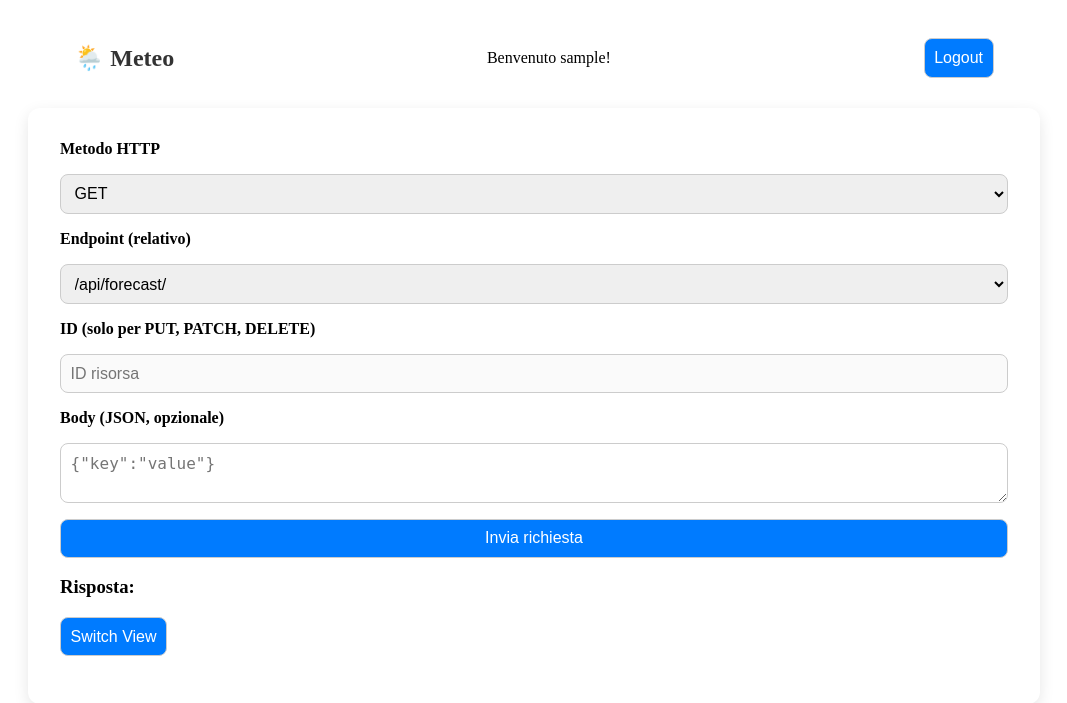
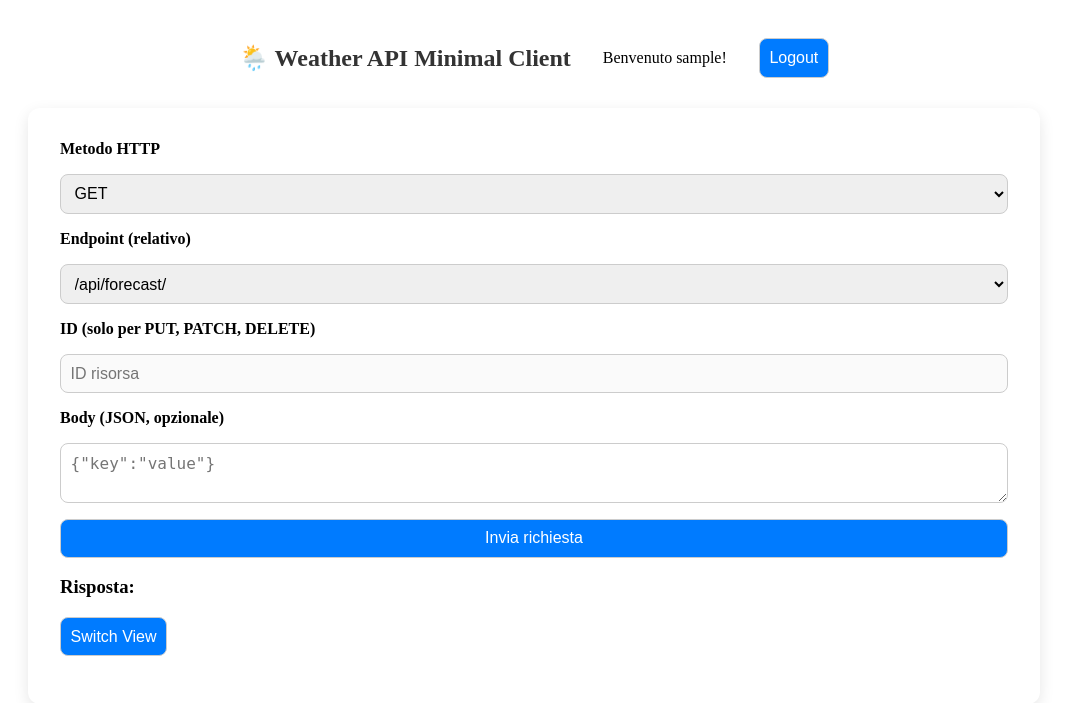
Before and after one commit to iCecche/DjangoWeatherAPI, a Django app: page /api/admin/ in a window 1280 px wide. Shown: the top 703 px of the page, without its empty margins (106-1173 px from the left). Run offline with Django 5.2, Linux system fonts and the light colour scheme; the visitor is signed in with stand-in values (Sample User, id 1).

Commit message:
Refactor: minor changes

```diff
--- /dev/null
+++ b/requirements.txt
@@ -0,0 +1,4 @@
+asgiref==3.8.1
+Django==5.2.3
+djangorestframework==3.16.0
+sqlparse==0.5.3
--- a/static/css/AdminPage.css
+++ b/static/css/AdminPage.css
@@ -1,7 +1,8 @@
 nav {
     display: flex;
     flex-direction: row;
-    justify-content: space-around;
+    justify-content: center;
+    gap: 2rem;
     align-items: center;
     padding: 1rem;
 }
--- a/static/css/UserPage.css
+++ b/static/css/UserPage.css
@@ -1,7 +1,8 @@
 nav {
     display: flex;
     flex-direction: row;
-    justify-content: space-around;
+    justify-content: center;
+    gap: 2rem;
     align-items: center;
     padding: 1rem;
 }
--- a/static/js/AdminPage.js
+++ b/static/js/AdminPage.js
@@ -1,5 +1,3 @@
-alert("loaded");
-
 const form = document.getElementById("apiForm");
 const csrftoken = getCookie('csrftoken');
 const tableContainer = document.getElementById('table-container');
--- a/templates/Index/AdminPage.html
+++ b/templates/Index/AdminPage.html
@@ -9,7 +9,7 @@
 <body>
   <header>
     <nav>
-    <h1>🌦️ Meteo</h1>
+    <h1>🌦️ Weather API Minimal Client</h1>
       {% if user.is_authenticated %}
         <span>Benvenuto {{ user.username }}!</span>
         <form action="{% url 'logout' %}" method="post">
--- a/templates/Index/UserPage.html
+++ b/templates/Index/UserPage.html
@@ -9,7 +9,7 @@
 <body>
 <header>
     <nav>
-        <h1>🌦️ Meteo</h1>
+        <h1>🌦️ Weather API Minimal Client</h1>
         {% if user.is_authenticated %}
             <span>Benvenuto {{ user.username }}!</span>
             <form action="{% url 'logout' %}" method="post">
```
Also changed, not shown: api/views.py (+21 -40 lines).
